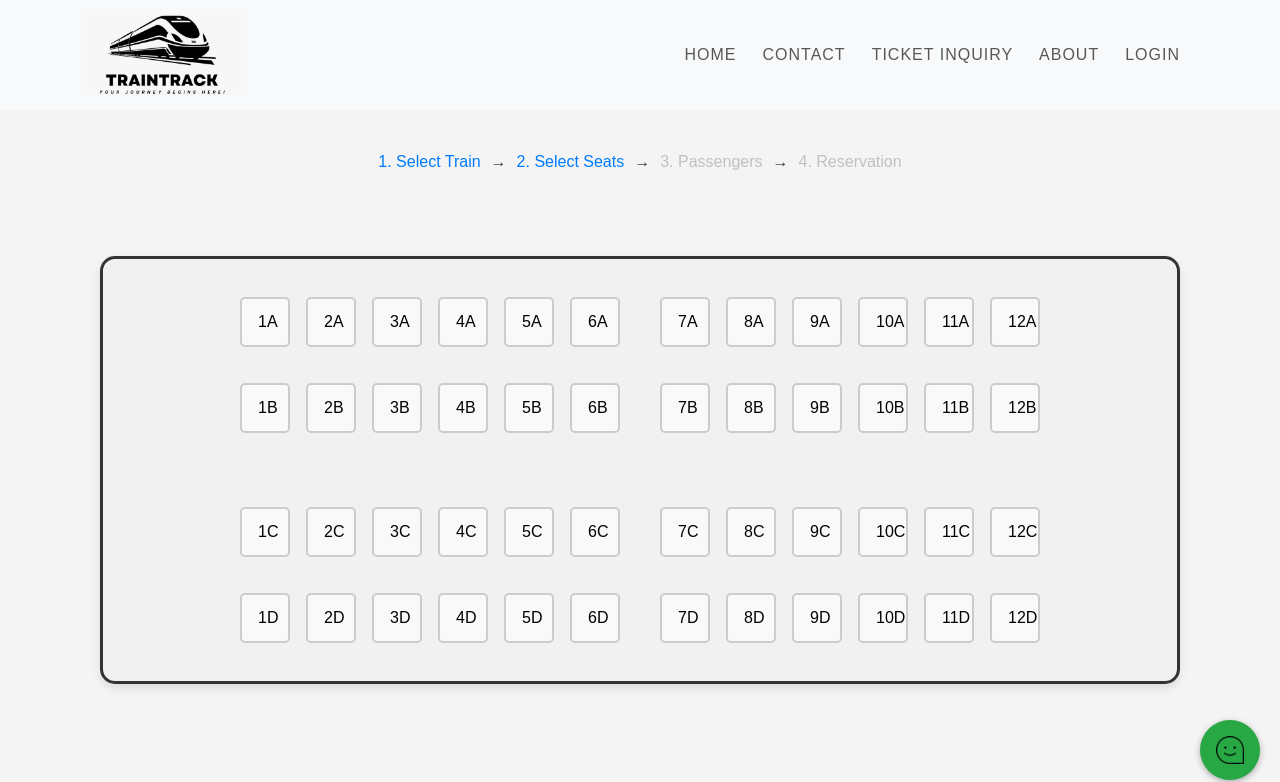
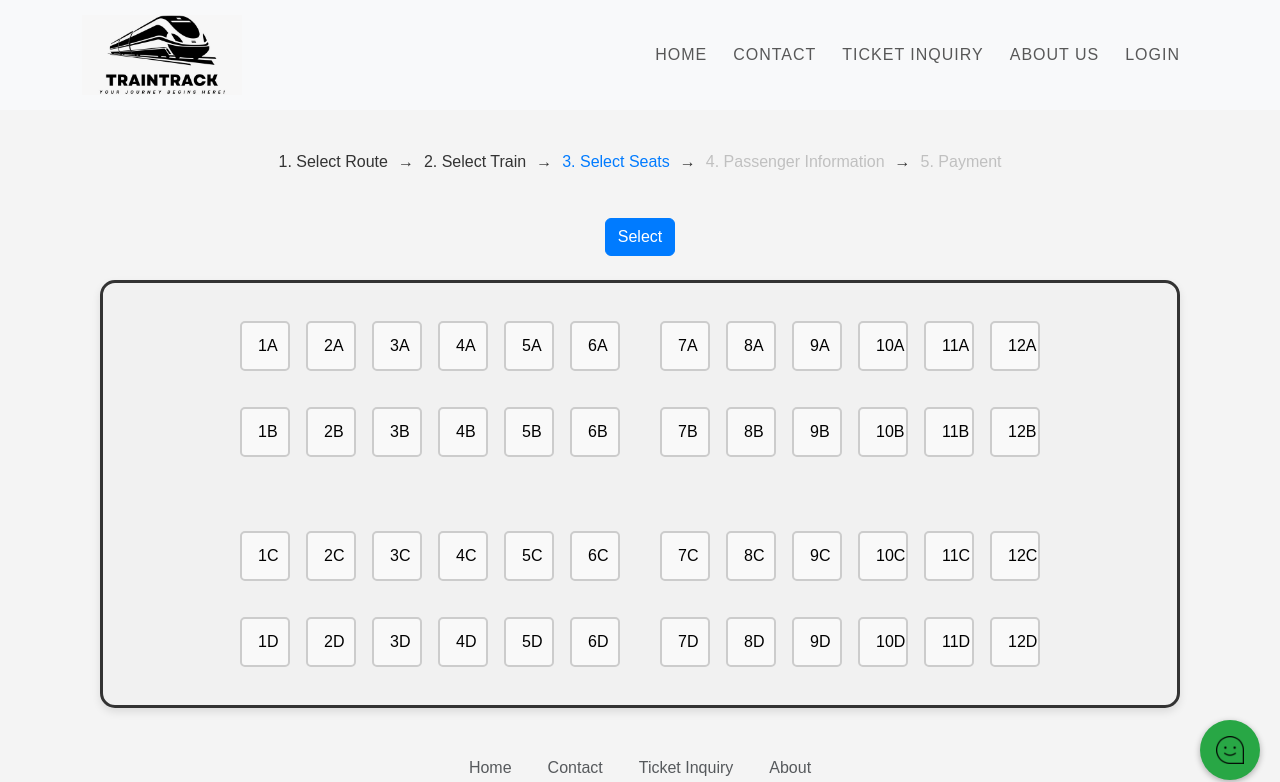
Before and after one commit to cemdusenkalkan/traintrack, a React (Create React App) app: page /SelectSeatPage in a window 1280 px wide. Shown: the top 782 px of the page. Built offline with nearby package versions, Linux system fonts and the light colour scheme; a web font is replaced by a local one.

Commit message:
bilet işlemlerinin büyük kısmı okey

```diff
--- a/src/App.js
+++ b/src/App.js
@@ -16,6 +16,7 @@ import SelectSeatPage from './pages/SelectSeatPage';
 import AdminPanelPage from './pages/AdminPanelPage';
 import TicketPurchase from './pages/TicketPurchase';
 import AboutPage from './pages/AboutPage';
+import PassengerInformationPage from './pages/PassengerInformationPage';
 import ChatSupport from './components/ChatSupport';
 import Footer from './components/Footer';
 
@@ -62,7 +63,7 @@ const App = () => {
                   <Nav.Link as={NavLink} to="/" className="navbar-link">Home</Nav.Link>
                   <Nav.Link as={NavLink} to="/contact" className="navbar-link">Contact</Nav.Link>
                   <Nav.Link as={NavLink} to="/ticket-inquiry" className="navbar-link">Ticket Inquiry</Nav.Link>
-                  <Nav.Link as={NavLink} to="/about" className="navbar-link">About</Nav.Link>
+                  <Nav.Link as={NavLink} to="/about" className="navbar-link">About Us</Nav.Link>
                   {isLoggedIn ? (
                     <Dropdown align="end">
                       <Dropdown.Toggle variant="light" id="dropdown-basic" className="navbar-link">
@@ -94,6 +95,7 @@ const App = () => {
             <Route path="/SelectSeatPage" element={<SelectSeatPage />} />
             <Route path="/ticket-purchase" element={<TicketPurchase />} />
             <Route path="/about" element={<AboutPage />} />
+            <Route path="/passenger-information" element={<PassengerInformationPage />} />
             <Route path="*" element={<NotFoundPage />} />
           </Routes>
           <ChatSupport />
--- /dev/null
+++ b/src/css/PassengerInformation.css
@@ -0,0 +1,28 @@
+.card {
+    margin-bottom: 20px;
+}
+
+.card-body {
+    padding: 20px;
+}
+
+.form-label {
+    margin-bottom: 5px;
+}
+
+.form-control,
+.form-select {
+    width: 100%;
+    padding: 8px;
+    box-sizing: border-box;
+}
+
+.btn-primary {
+    background-color: #007bff;
+    border-color: #007bff;
+}
+
+.btn-primary:hover {
+    background-color: #0056b3;
+    border-color: #0056b3;
+}
--- /dev/null
+++ b/src/pages/PassengerInformationPage.js
@@ -0,0 +1,140 @@
+import React, { useState } from 'react';
+import { useNavigate, useLocation } from 'react-router-dom';
+import '../css/PassengerInformation.css';
+
+const PassengerInformation = () => {
+    const location = useLocation();
+    const { selectedSeats, passengers } = location.state;
+
+    const [passengerDetails, setPassengerDetails] = useState(
+        Array.from({ length: passengers }, () => ({
+            name: '',
+            surname: '',
+            idNumber: '',
+            phone: '',
+            email: '',
+            passengerType: 'Adult'
+        }))
+    );
+
+    const navigate = useNavigate();
+
+    const handleChange = (index, field, value) => {
+        const updatedDetails = [...passengerDetails];
+        updatedDetails[index][field] = value;
+        setPassengerDetails(updatedDetails);
+    };
+
+    const handleSubmit = () => {
+        const allFieldsFilled = passengerDetails.every(passenger =>
+            passenger.name && passenger.surname && passenger.idNumber && passenger.phone && passenger.email
+        );
+
+        if (!allFieldsFilled) {
+            alert("Please fill out all passenger information.");
+            return;
+        }
+
+        // You can process the passenger details here
+        console.log({ selectedSeats, passengerDetails });
+
+        navigate(`/payment`);
+    };
+
+    return (
+        <div>
+            <div className="row">
+                <div className="col-12 mb-4">
+                    <div className="progress-steps">
+                        <span className=" ">1. Select Route</span>
+                        <span className="arrow">→</span>
+                        <span className=" ">2. Select Train</span>
+                        <span className="arrow">→</span>
+                        <span className="">3. Select Seats</span>
+                        <span className="arrow">→</span>
+                        <span className="active-step">4. Passenger Information</span>
+                        <span className="arrow">→</span>
+                        <span className="disabled-step">5. Payment</span>
+                    </div>
+                </div>
+            </div>
+            <div className="container mt-4">
+                <h2 className="mb-4">Passenger Information</h2>
+                {passengerDetails.map((passenger, index) => (
+                    <div key={index} className="card mb-4">
+                        <div className="card-body">
+                            <h5 className="card-title">Passenger {index + 1}</h5>
+                            <div className="row mb-3">
+                                <div className="col-md-6">
+                                    <label className="form-label">Name:</label>
+                                    <input
+                                        type="text"
+                                        value={passenger.name}
+                                        onChange={(e) => handleChange(index, 'name', e.target.value)}
+                                        className="form-control"
+                                    />
+                                </div>
+                                <div className="col-md-6">
+                                    <label className="form-label">Surname:</label>
+                                    <input
+                                        type="text"
+                                        value={passenger.surname}
+                                        onChange={(e) => handleChange(index, 'surname', e.target.value)}
+                                        className="form-control"
+                                    />
+                                </div>
+                            </div>
+                            <div className="row mb-3">
+                                <div className="col-md-6">
+                                    <label className="form-label">National ID Number:</label>
+                                    <input
+                                        type="text"
+                                        value={passenger.idNumber}
+                                        onChange={(e) => handleChange(index, 'idNumber', e.target.value)}
+                                        className="form-control"
+                                    />
+                                </div>
+                                <div className="col-md-6">
+                                    <label className="form-label">Phone:</label>
+                                    <input
+                                        type="text"
+                                        value={passenger.phone}
+                                        onChange={(e) => handleChange(index, 'phone', e.target.value)}
+                                        className="form-control"
+                                    />
+                                </div>
+                            </div>
+                            <div className="row mb-3">
+                                <div className="col-md-6">
+                                    <label className="form-label">Email:</label>
+                                    <input
+                                        type="email"
+                                        value={passenger.email}
+                                        onChange={(e) => handleChange(index, 'email', e.target.value)}
+                                        className="form-control"
+                                    />
+                                </div>
+                                <div className="col-md-6">
+                                    <label className="form-label">Passenger Type:</label>
+                                    <select
+                                        value={passenger.passengerType}
+                                        onChange={(e) => handleChange(index, 'passengerType', e.target.value)}
+                                        className="form-select"
+                                    >
+                                        <option value="Adult">Adult</option>
+                                        <option value="Student">Student</option>
+                                        <option value="65+ Years">65+ Years</option>
+                                        <option value="Child (7-12)">Child (7-12)</option>
+                                    </select>
+                                </div>
+                            </div>
+                        </div>
+                    </div>
+                ))}
+                <button onClick={handleSubmit} className="btn btn-primary">Continue</button>
+            </div>
+        </div>
+    );
+};
+
+export default PassengerInformation;
--- a/src/pages/PaymentPage.js
+++ b/src/pages/PaymentPage.js
@@ -24,7 +24,24 @@ const PaymentPage = () => {
   };
 
   return (
+    <div>
+      <div className="row">
+        <div className="col-12 mb-4">
+          <div className="progress-steps">
+            <span className=" ">1. Select Route</span>
+            <span className="arrow">→</span>
+            <span className="">2. Select Train</span>
+            <span className="arrow">→</span>
+            <span className="">3. Select Seats</span>
+            <span className="arrow">→</span>
+            <span className="">4. Passenger Information</span>
+            <span className="arrow">→</span>
+            <span className="active-step">5. Payment</span>
+          </div>
+        </div>
+      </div>
       <div className="payment-container">
+
         <h1>Payment</h1>
         <form onSubmit={handleSubmit} className="payment-form">
           <input
@@ -58,6 +75,7 @@ const PaymentPage = () => {
           <button type="submit">Buy</button>
         </form>
       </div>
+    </div>
   );
 };
 
--- a/src/pages/SelectSeatPage.js
+++ b/src/pages/SelectSeatPage.js
@@ -36,7 +36,7 @@ const SelectedSeatPage = () => {
             key={seatId}
             className={`m-2 seat ${selectedSeats.includes(seatId) ? 'selected' : ''} ${!seat.available ? 'occupied' : ''}`}
             onClick={() => handleSeatClick(seatId)}
-            disabled={!seat.available || (selectedSeats.length >= passengers)}
+            disabled={!seat.available}
           >
             {seatId}
           </button>
@@ -48,37 +48,54 @@ const SelectedSeatPage = () => {
 
   const handleSeatClick = (seatId) => {
     if (selectedSeats.includes(seatId)) {
+      // Koltuğu kaldır
       setSelectedSeats(selectedSeats.filter(seat => seat !== seatId));
     } else if (selectedSeats.length < passengers) {
+      // Koltuğu seç
       setSelectedSeats([...selectedSeats, seatId]);
+    } else {
+      // Kullanıcıya bir uyarı mesajı göster
+      alert("You can only select up to " + passengers + " seats.");
     }
   };
 
   const handleNextClick = () => {
-    // Ödeme sayfasına seçilen koltuk bilgilerini ve diğer bilgileri aktar
-    navigate(`/passenger-info?selectedSeats=${selectedSeats.join(',')}`);
+    if (selectedSeats.length !== parseInt(passengers)) {
+      alert("Please select " + passengers + " seats.");
+      return;
+    }
+
+    navigate('/passenger-information', {
+      state: { selectedSeats, passengers: parseInt(passengers) }
+    });
   };
 
   return (
     <div>
-      <div>
       <div className="row">
         <div className="col-12 mb-4">
           <div className="progress-steps">
-              <span className="active-step">1. Select Train</span>
+            <span className=" ">1. Select Route</span>
             <span className="arrow">→</span>
-              <span className="active-step">2. Select Seats</span>
+            <span className=" ">2. Select Train</span>
             <span className="arrow">→</span>
-              <span className="disabled-step">3. Passengers</span>
+            <span className="active-step">3. Select Seats</span>
             <span className="arrow">→</span>
-              <span className="disabled-step">4. Reservation</span>
-            </div>
+            <span className="disabled-step">4. Passenger Information</span>
+            <span className="arrow">→</span>
+            <span className="disabled-step">5. Payment</span>
           </div>
         </div>
       </div>
 
-      <div className="bt-container mt-5">
-        <div className="row justify-content-center">
+      <div className="row justify-content-center mt-2 mb-2">
+        <div className="col-auto">
+          <button onClick={handleNextClick} className="btn btn-primary">Select</button>
+        </div>
+      </div>
+
+      <div className="bt-container mt-4 mb-4">
+        <div className="row justify-content-center ">
           <div className="col-auto">
             {renderButtons(0, 6, 'A')}
           </div>
@@ -111,12 +128,6 @@ const SelectedSeatPage = () => {
           </div>
         </div>
       </div>
-
-      <div className="row justify-content-center mt-5">
-        <div className="col-auto">
-          <button onClick={handleNextClick} className="btn btn-primary">Proceed to Payment</button>
-        </div>
-      </div>
     </div>
   );
 };
--- a/src/pages/TicketsList.js
+++ b/src/pages/TicketsList.js
@@ -190,13 +190,15 @@ const TicketsList = () => {
       <div className="row">
         <div className="col-12 mb-4">
           <div className="progress-steps">
-            <span onClick={() => handleStepClick(1)} className="active-step">1. Select Train</span>
+            <span className=" ">1. Select Route</span>
             <span className="arrow">→</span>
-            <span className="disabled-step">2. Select Seats</span>
+            <span className="active-step">2. Select Train</span>
             <span className="arrow">→</span>
-            <span className="disabled-step">3. Passengers</span>
+            <span className="disabled-step">3. Select Seats</span>
             <span className="arrow">→</span>
-            <span className="disabled-step">4. Reservation</span>
+            <span className="disabled-step">4. Passenger Information</span>
+            <span className="arrow">→</span>
+            <span className="disabled-step">5. Payment</span>
           </div>
         </div>
       </div>
@@ -285,7 +287,7 @@ const TicketsList = () => {
                   <div className="ticket-detail"><strong>Arrival Time:</strong> <span>{ticket.arrival}</span></div>
                   <div className="ticket-detail"><strong>Transfer:</strong> <span>{ticket.transfer ? 'Yes' : 'No'}</span></div>
                   <div className="ticket-detail"><strong>Price:</strong> <span>${ticket.price}</span></div>
-                  <button className="btn btn-primary mt-2" onClick={() => handleBuyClick(ticket.id)}>Buy</button>
+                  <button className="btn btn-primary mt-2" onClick={() => handleBuyClick(ticket.id)}>Select</button>
                 </div>
               ))
             ) : (
```
Also changed, not shown: src/ToDoList.txt. Lines whose indentation alone changed are shown as unchanged.
